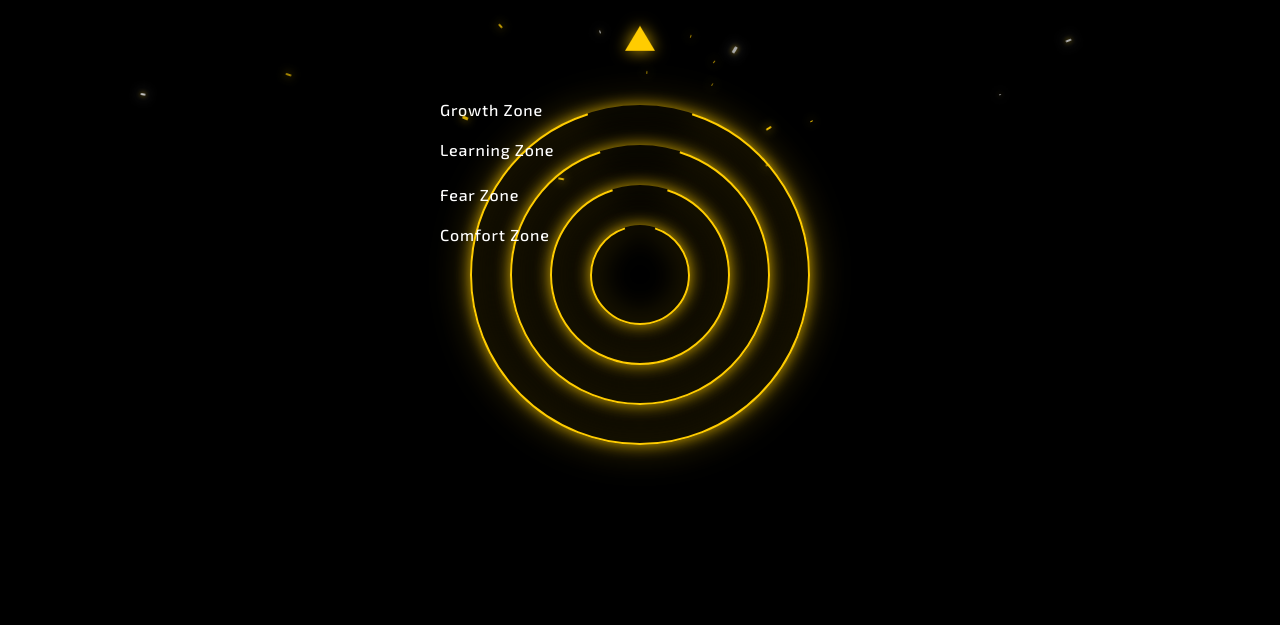
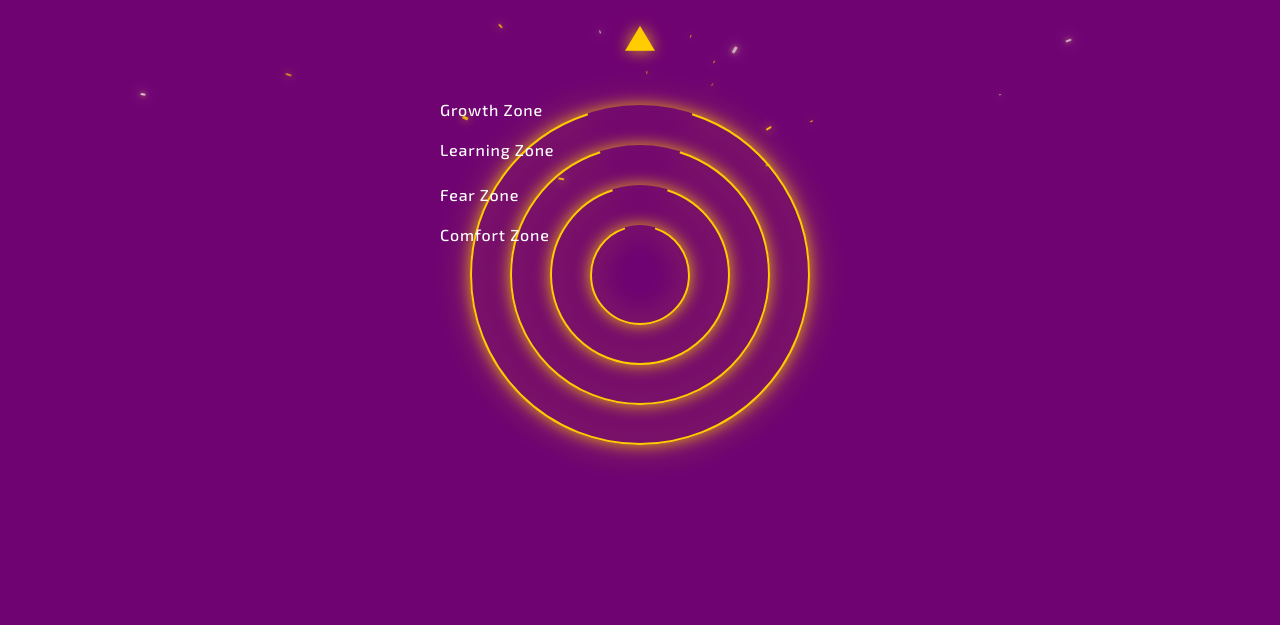
Before and after one commit to khushbu-rajput7/Success-Animation, a plain HTML site: page index.html in a window 1280 px wide. Shown: the part 175-800 px from the top of the page. Drawn offline with Linux system fonts and the light colour scheme.

Commit message:
update style.css

```diff
--- a/style.css
+++ b/style.css
@@ -11,7 +11,7 @@ body {
     justify-content: center;
     align-items: center;
     min-height: 100vh;
-    background-color: #000;
+    background-color: #6f0372;
     overflow: hidden;
     font-family: 'Exo 2', sans-serif;
 }
```
